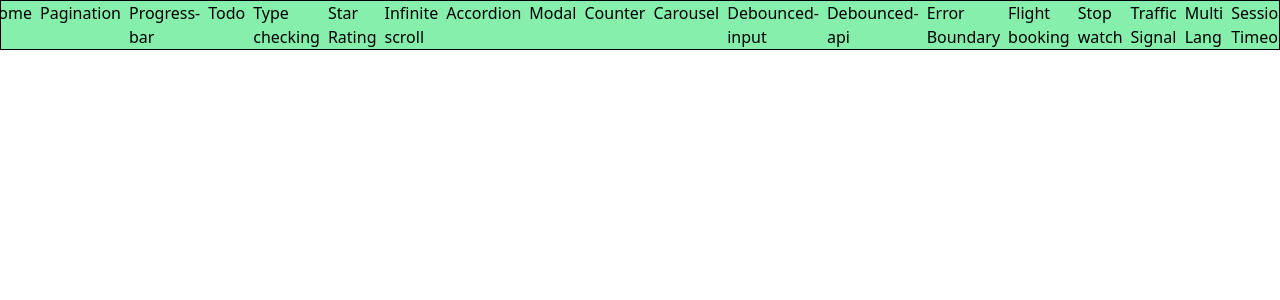
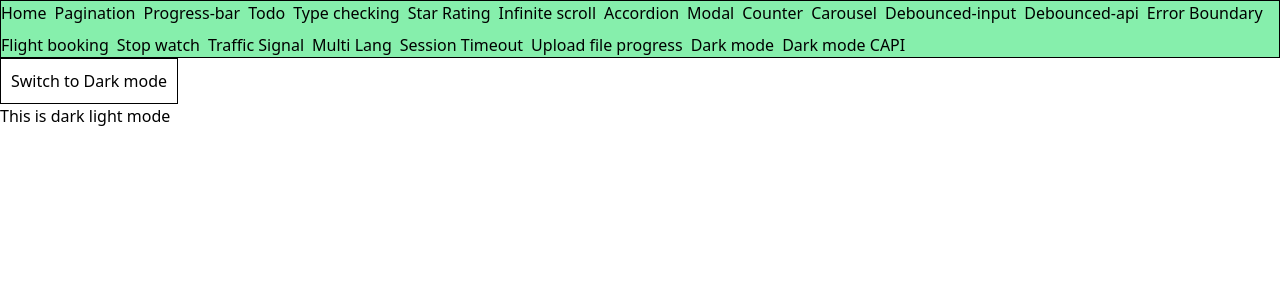
Before and after one commit to rohitraj896/react-machine-coding, a React (Create React App) app: page /dark-mode in a window 1280 px wide. Shown: the top 300 px of the page. Built offline with nearby package versions, Linux system fonts and the light colour scheme.

Commit message:
dark mode

```diff
--- a/src/App.js
+++ b/src/App.js
@@ -19,11 +19,14 @@ import StopWatch from "./components/StopWatch/StopWatch";
 import TrafficSignal from "./components/TrafficSignal/TrafficSignal";
 import MultiLang from "./components/MultiLang/MultiLang";
 import SessionTimeout from "./components/SessionTimeout/SessionTimeout";
+import UploadFileProgress from "./components/UploadFileProgress/UploadFileProgress";
+import DarkMode from "./components/DarkMode/DarkMode";
+import DarkModeCAPI from "./components/DarkMode/DarkModeCAPI/DarkModeCAPI";
 
 function App() {
   return (
     <div>
-      <nav className="flex justify-center gap-2 border border-black bg-green-300">
+      <nav className="flex flex-wrap gap-2 border border-black bg-green-300">
         <a href="/">Home</a>
         <a href="/pagination">Pagination</a>
         <a href="/progress-bar">Progress-bar</a>
@@ -43,6 +46,9 @@ function App() {
         <a href="/traffic-signal">Traffic Signal</a>
         <a href="/multi-lang">Multi Lang</a>
         <a href="/session-timeout">Session Timeout</a>
+        <a href="/upload-file-progress">Upload file progress</a>
+        <a href="/dark-mode">Dark mode</a>
+        <a href="dark-mode-capi">Dark mode CAPI</a>
       </nav>
       <div>
         <BrowserRouter>
@@ -80,6 +86,12 @@ function App() {
                 path="/session-timeout"
                 element={<SessionTimeout />}
               ></Route>
+              <Route
+                path="/upload-file-progress"
+                element={<UploadFileProgress />}
+              ></Route>
+              <Route path="/dark-mode" element={<DarkMode />}></Route>
+              <Route path="/dark-mode-capi" element={<DarkModeCAPI />}></Route>
             </Route>
           </Routes>
         </BrowserRouter>
--- /dev/null
+++ b/src/components/DarkMode/DarkMode.css
@@ -0,0 +1,14 @@
+body.dark-mode {
+  background-color: black;
+  color: white;
+}
+
+body.light-mode {
+  background-color: white;
+  color: black;
+}
+
+.mode-button {
+  padding: 10px;
+  border: 1px solid black;
+}
--- /dev/null
+++ b/src/components/DarkMode/DarkMode.js
@@ -0,0 +1,42 @@
+import { useEffect, useState } from "react";
+import "./DarkMode.css";
+
+const DarkMode = () => {
+  const [isDarkMode, setIsDarkMode] = useState(false);
+
+  useEffect(() => {
+    const savedTheme = localStorage.getItem("theme");
+    if (savedTheme) {
+      setIsDarkMode(savedTheme === "dark");
+    }
+  }, []);
+
+  useEffect(() => {
+    // document.body.className = isDarkMode ? "dark-mode" : "light-mode";
+    if (isDarkMode) {
+      document.body.style.background = "black";
+      document.body.style.color = "white";
+    } else {
+      document.body.style.background = "white";
+      document.body.style.color = "black";
+    }
+
+    localStorage.setItem("theme", isDarkMode ? "dark" : "light");
+  }, [isDarkMode]);
+
+  const toggleTheme = () => {
+    setIsDarkMode(!isDarkMode);
+  };
+
+  return (
+    <div>
+      <button onClick={toggleTheme} className="mode-button">
+        {" "}
+        Switch to {isDarkMode ? "Light" : "Dark"} mode{" "}
+      </button>
+      <p>This is dark light mode</p>
+    </div>
+  );
+};
+
+export default DarkMode;
--- /dev/null
+++ b/src/components/DarkMode/DarkModeCAPI/DarkModeCAPI.js
@@ -0,0 +1,12 @@
+import ThemeProvider from "./ThemeProvider";
+import ThemeToggler from "./ThemeToggler";
+
+const DarkModeCAPI = () => {
+  return (
+    <ThemeProvider>
+      <ThemeToggler />
+    </ThemeProvider>
+  );
+};
+
+export default DarkModeCAPI;
--- /dev/null
+++ b/src/components/DarkMode/DarkModeCAPI/ThemeProvider.js
@@ -0,0 +1,19 @@
+import { createContext, useState } from "react";
+
+export const ThemeContext = createContext();
+
+const ThemeProvider = ({ children }) => {
+  const [theme, setTheme] = useState("light");
+
+  const toggleTheme = () => {
+    setTheme(prevTheme => (prevTheme === "light" ? "dark" : "light"));
+  };
+
+  return (
+    <ThemeContext.Provider value={{ theme, toggleTheme }}>
+      {children}
+    </ThemeContext.Provider>
+  );
+};
+
+export default ThemeProvider;
--- /dev/null
+++ b/src/components/DarkMode/DarkModeCAPI/ThemeToggler.js
@@ -0,0 +1,26 @@
+import { useContext, useEffect } from "react";
+import { ThemeContext } from "./ThemeProvider";
+
+const ThemeToggler = () => {
+  const { theme, toggleTheme } = useContext(ThemeContext);
+
+  useEffect(() => {
+    if (theme === "dark") {
+      document.body.style.background = "black";
+      document.body.style.color = "white";
+    } else {
+      document.body.style.background = "white";
+      document.body.style.color = "black";
+    }
+  }, [theme]);
+
+  return (
+    <div style={{ display: "flex", justifyContent: "center" }}>
+      <button onClick={toggleTheme} style={{ border: "1px solid black" }}>
+        Switch to {theme === "light" ? "dark" : "light"} theme
+      </button>
+    </div>
+  );
+};
+
+export default ThemeToggler;
--- /dev/null
+++ b/src/components/UploadFileProgress/UploadFileProgress.js
@@ -0,0 +1,40 @@
+import React, { useState } from "react";
+
+const UploadFileProgress = () => {
+  const [progress, setProgress] = useState(0);
+
+  const handleFileUpload = async e => {
+    const file = e.target.files[0];
+    const formData = new FormData();
+    formData.append("file", file);
+
+    const xhr = new XMLHttpRequest();
+    xhr.open("POST", "/upload", true);
+
+    xhr.upload.addEventListener("progress", handleProgress);
+
+    xhr.onreadystatechange = function () {
+      if (xhr.readyState === 4 && xhr.status === 200) {
+        console.log("Upload successful");
+      }
+    };
+
+    xhr.send(formData);
+  };
+
+  const handleProgress = event => {
+    if (event.lengthComputable) {
+      const percentage = Math.round((event.loaded / event.total) * 100);
+      setProgress(percentage);
+    }
+  };
+
+  return (
+    <div>
+      <input type="file" onChange={handleFileUpload} />
+      {progress > 0 && <p>Upload Progress: {progress}%</p>}
+    </div>
+  );
+};
+
+export default UploadFileProgress;
```
